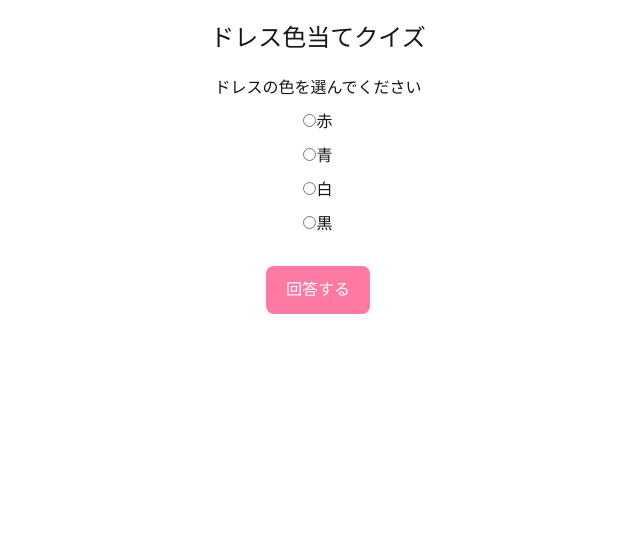
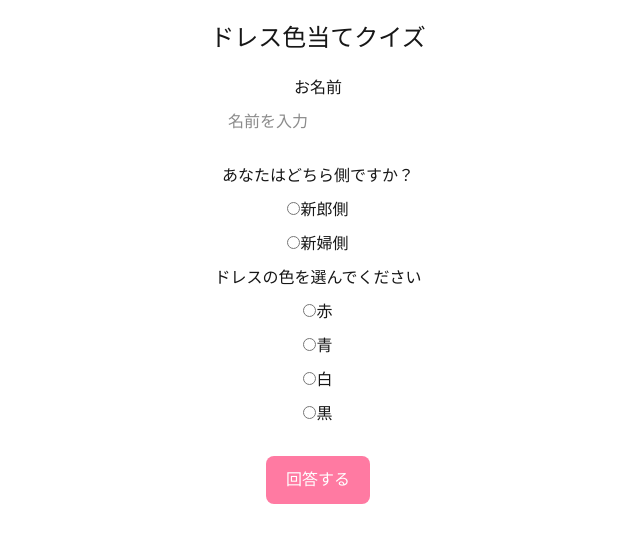
Before and after one commit to a22-air/dress-quiz-app, a Next.js app: page /quiz in a window 1280 px wide. Shown: the top 542 px of the page, without its empty margins (322-962 px from the left). Built offline with nearby package versions, Linux system fonts and the light colour scheme.

Commit message:
名前入力と、新郎側新婦側ゲスト選択ラジオボタンの追加

```diff
--- a/app/quiz/page.tsx
+++ b/app/quiz/page.tsx
@@ -3,16 +3,24 @@
 import { useState } from "react"
 
 export default function QuizPage() {
-  const [selected, setSelected] = useState("")
+  const [name, setName] = useState("")
+  const [role, setRole] = useState("")
+  const [color, setColor] = useState("")
   const [submitted, setSubmitted] = useState(false)
 
-  const handleSubmit = () => {
-    if (!selected) {
-      alert("色を選んでください")
+  const handleSubmit = async () => {
+    if (!name || !role || !color) {
+      alert("すべて入力してください")
       return
     }
 
-    console.log("回答:", selected)
+    // 仮の送信（あとでAPIに接続）
+    console.log({
+      name,
+      role,
+      color,
+    })
+
     setSubmitted(true)
   }
 
@@ -22,21 +30,53 @@ export default function QuizPage() {
 
       {!submitted ? (
         <>
-          <p>ドレスの色を選んでください</p>
+          {/* 名前入力 */}
+          <h3>お名前</h3>
+          <input
+            type="text"
+            value={name}
+            onChange={(e) => setName(e.target.value)}
+            placeholder="名前を入力"
+            style={styles.input}
+          />
 
-          <div>
-            {["赤", "青", "白", "黒"].map((color) => (
-              <label key={color} style={styles.option}>
+          {/* 新郎・新婦選択 */}
+          <h3>あなたはどちら側ですか？</h3>
+
+          <label style={styles.option}>
+            <input
+              type="radio"
+              name="role"
+              value="groom"
+              onChange={() => setRole("groom")}
+            />
+            新郎側
+          </label>
+
+          <label style={styles.option}>
+            <input
+              type="radio"
+              name="role"
+              value="bride"
+              onChange={() => setRole("bride")}
+            />
+            新婦側
+          </label>
+
+          {/* 色選択 */}
+          <h3>ドレスの色を選んでください</h3>
+
+          {["赤", "青", "白", "黒"].map((c) => (
+            <label key={c} style={styles.option}>
               <input
                 type="radio"
                 name="color"
-                  value={color}
-                  onChange={() => setSelected(color)}
+                value={c}
+                onChange={() => setColor(c)}
               />
-                {color}
+              {c}
             </label>
           ))}
-          </div>
 
           <button style={styles.button} onClick={handleSubmit}>
             回答する
@@ -58,6 +98,11 @@ const styles = {
     fontSize: "24px",
     marginBottom: "20px",
   },
+  input: {
+    padding: "10px",
+    width: "200px",
+    marginBottom: "20px",
+  },
   option: {
     display: "block",
     margin: "10px 0",
```
Lines whose indentation alone changed are shown as unchanged.
